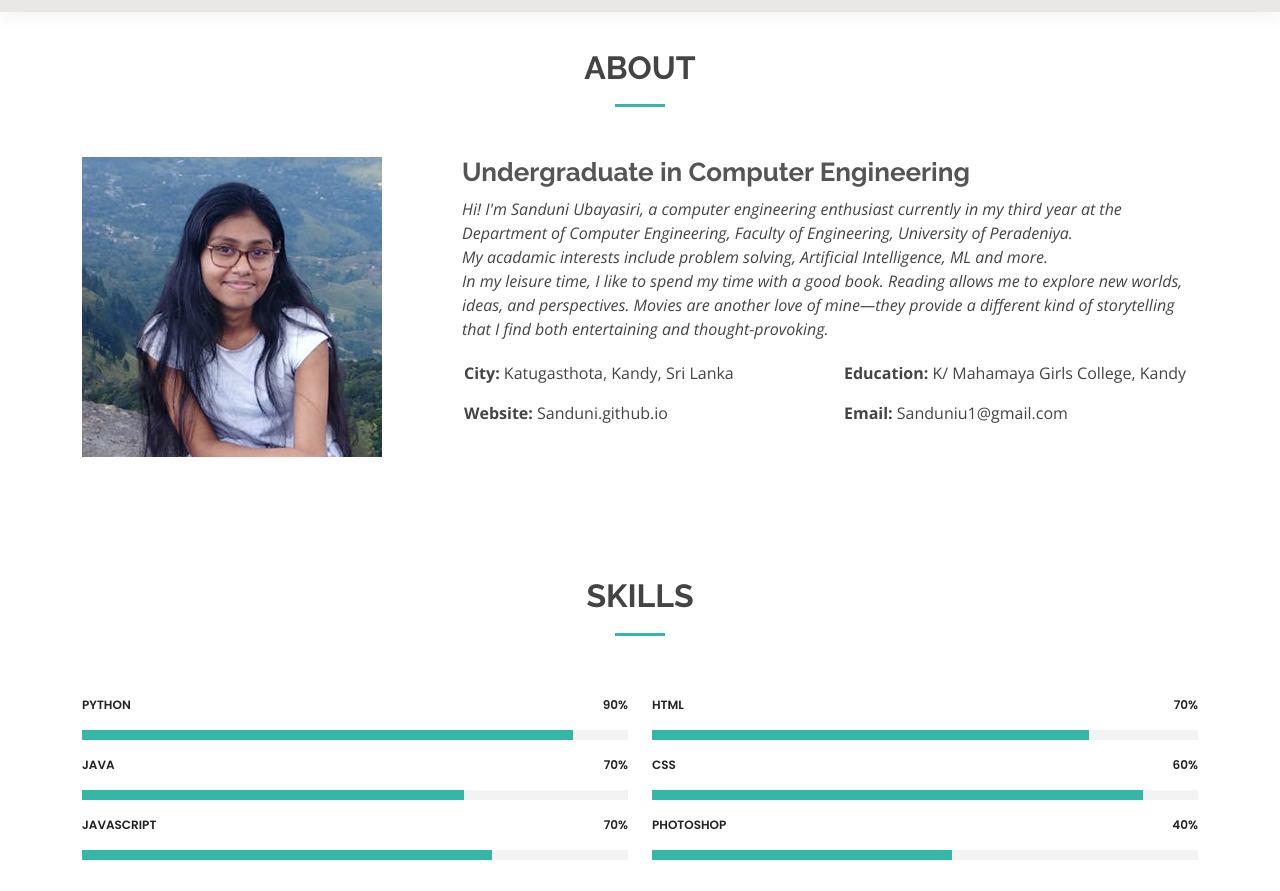
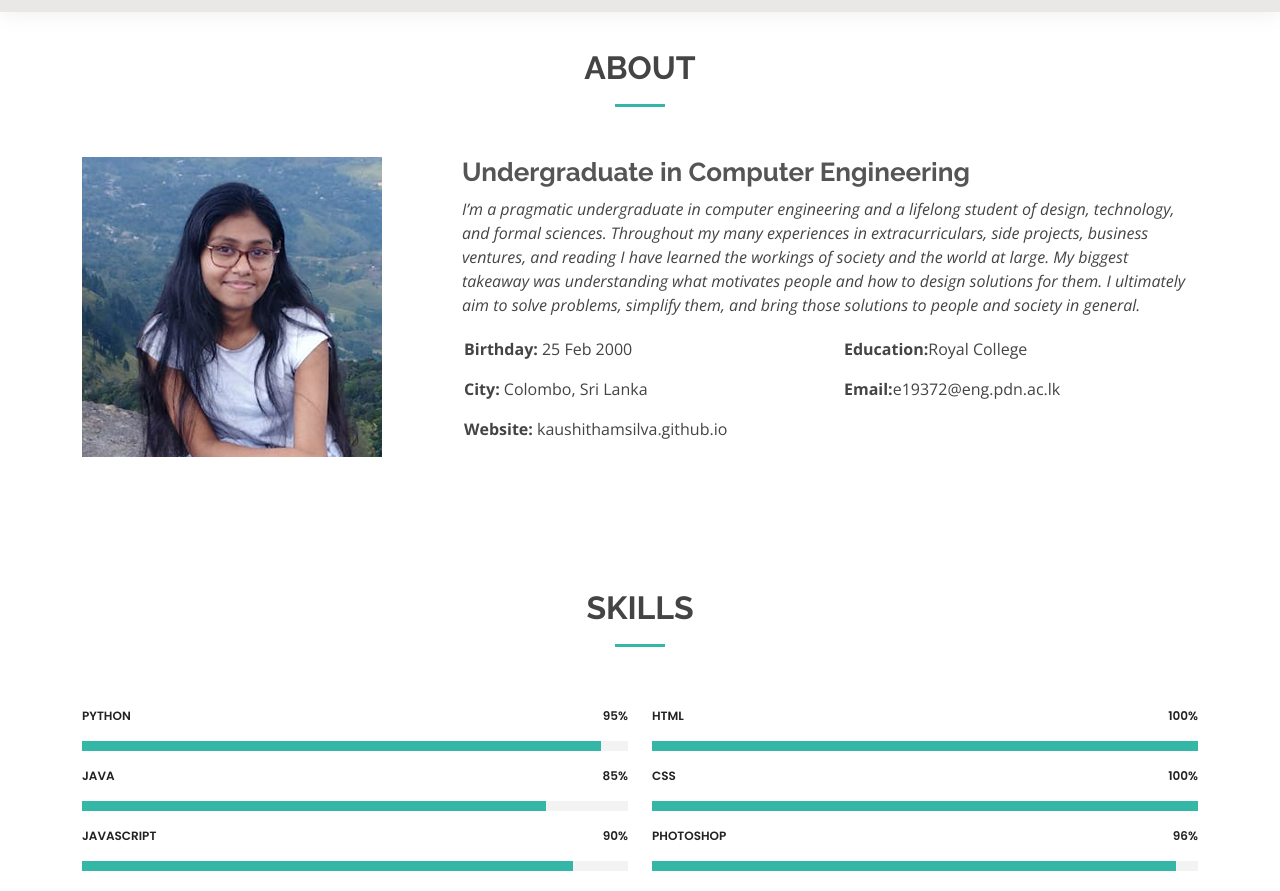
Before and after one commit to kaushithamsilva/kaushithamsilva.github.io, a plain HTML site: page about.html in a window 1280 px wide. Shown: the part 61-952 px from the top of the page. Drawn offline with nearby package versions, Linux system fonts and the light colour scheme.

Commit message:
Update about.html

```diff
--- a/about.html
+++ b/about.html
@@ -56,8 +56,8 @@
       </nav><!-- .navbar -->
 
       <div class="header-social-links">
-        <a href="https://github.com/SanduniU" class="github"><i class="bi bi-github"></i></a>
-        <a href="https://www.linkedin.com/in/sanduni-ubayasiri-291ab9253" class="linkedin"><i class="bi bi-linkedin"></i></i></a>
+        <a href="https://github.com/kaushithamsilva" class="github"><i class="bi bi-github"></i></a>
+        <a href="https://www.linkedin.com/in/kaushitha-silva/" class="linkedin"><i class="bi bi-linkedin"></i></i></a>
       </div>
 
     </div>
@@ -81,23 +81,23 @@
           <div class="col-lg-8 pt-4 pt-lg-0 content">
             <h3>Undergraduate in Computer Engineering</h3>
             <p class="fst-italic">
-              Hi! I'm Sanduni Ubayasiri, a computer engineering enthusiast currently in my third year at the Department of Computer Engineering, Faculty of Engineering, University of Peradeniya.</br>
-              My acadamic interests include problem solving, Artificial Intelligence, ML and more.</br>
-              In my leisure time, I like to spend my time with a good book. Reading allows me to explore new worlds, ideas, and perspectives.
-              Movies are another love of mine—they provide a different kind of storytelling that I find both entertaining and thought-provoking.</br>
+            I’m a pragmatic undergraduate in computer engineering and a lifelong student of design, technology, and formal sciences.
+            Throughout my many experiences in extracurriculars, side projects, business ventures, and reading I have learned the workings of society and the world at large.
+            My biggest takeaway was understanding what motivates people and how to design solutions for them. I ultimately aim to solve problems, simplify them,
+            and bring those solutions to people and society in general.</br>
             </p>
             <div class="row">
               <div class="col-lg-6">
                 <ul>
-                  <!-- <li><i class="bi bi-rounded-right"></i> <strong>Birthday:</strong> 1 May 1995</li> -->
-                  <li><i class="bi bi-rounded-right"></i> <strong>City:</strong> Katugasthota, Kandy, Sri Lanka</li>
-                  <li><i class="bi bi-rounded-right"></i> <strong>Website:</strong> Sanduni.github.io </li>
+                  <li><i class="bi bi-rounded-right"></i> <strong>Birthday:</strong> 25 Feb 2000</li>
+                  <li><i class="bi bi-rounded-right"></i> <strong>City:</strong> Colombo, Sri Lanka</li>
+                  <li><i class="bi bi-rounded-right"></i> <strong>Website:</strong> kaushithamsilva.github.io </li>
                 </ul>
               </div>
               <div class="col-lg-6">
                 <ul>
-                  <li><i class="bi bi-rounded-right"></i> <strong>Education:</strong> K/ Mahamaya Girls College, Kandy</li>
-                  <li><i class="bi bi-rounded-right"></i> <strong>Email:</strong> Sanduniu1@gmail.com</li>
+                  <li><i class="bi bi-rounded-right"></i> <strong>Education:</strong>Royal College</li>
+                  <li><i class="bi bi-rounded-right"></i> <strong>Email:</strong>e19372@eng.pdn.ac.lk</li>
                 </ul>
               </div>
         </div>
@@ -118,23 +118,23 @@
           <div class="col-lg-6">
 
             <div class="progress">
-              <span class="skill">Python <i class="val">90%</i></span>
+              <span class="skill">Python <i class="val">95%</i></span>
               <div class="progress-bar-wrap">
-                <div class="progress-bar" role="progressbar" aria-valuenow="90" aria-valuemin="0" aria-valuemax="100"></div>
+                <div class="progress-bar" role="progressbar" aria-valuenow="95" aria-valuemin="0" aria-valuemax="100"></div>
               </div>
             </div>
 
             <div class="progress">
-              <span class="skill">Java <i class="val">70%</i></span>
+              <span class="skill">Java <i class="val">85%</i></span>
               <div class="progress-bar-wrap">
-                <div class="progress-bar" role="progressbar" aria-valuenow="70" aria-valuemin="0" aria-valuemax="100"></div>
+                <div class="progress-bar" role="progressbar" aria-valuenow="85" aria-valuemin="0" aria-valuemax="100"></div>
               </div>
             </div>
 
             <div class="progress">
-              <span class="skill">JavaScript <i class="val">70%</i></span>
+              <span class="skill">JavaScript <i class="val">90%</i></span>
               <div class="progress-bar-wrap">
-                <div class="progress-bar" role="progressbar" aria-valuenow="75" aria-valuemin="0" aria-valuemax="100"></div>
+                <div class="progress-bar" role="progressbar" aria-valuenow="90" aria-valuemin="0" aria-valuemax="100"></div>
               </div>
             </div>
 
@@ -143,23 +143,23 @@
           <div class="col-lg-6">
 
             <div class="progress">
-              <span class="skill">HTML <i class="val">70%</i></span>
+              <span class="skill">HTML <i class="val">100%</i></span>
               <div class="progress-bar-wrap">
-                <div class="progress-bar" role="progressbar" aria-valuenow="80" aria-valuemin="0" aria-valuemax="100"></div>
+                <div class="progress-bar" role="progressbar" aria-valuenow="100" aria-valuemin="0" aria-valuemax="100"></div>
               </div>
             </div>
 
             <div class="progress">
-              <span class="skill">CSS <i class="val">60%</i></span>
+              <span class="skill">CSS <i class="val">100%</i></span>
               <div class="progress-bar-wrap">
-                <div class="progress-bar" role="progressbar" aria-valuenow="90" aria-valuemin="0" aria-valuemax="100"></div>
+                <div class="progress-bar" role="progressbar" aria-valuenow="100" aria-valuemin="0" aria-valuemax="100"></div>
               </div>
             </div>
 
             <div class="progress">
-              <span class="skill">Photoshop <i class="val">40%</i></span>
+              <span class="skill">Photoshop <i class="val">96%</i></span>
               <div class="progress-bar-wrap">
-                <div class="progress-bar" role="progressbar" aria-valuenow="55" aria-valuemin="0" aria-valuemax="100"></div>
+                <div class="progress-bar" role="progressbar" aria-valuenow="96" aria-valuemin="0" aria-valuemax="100"></div>
               </div>
             </div>
 
```
